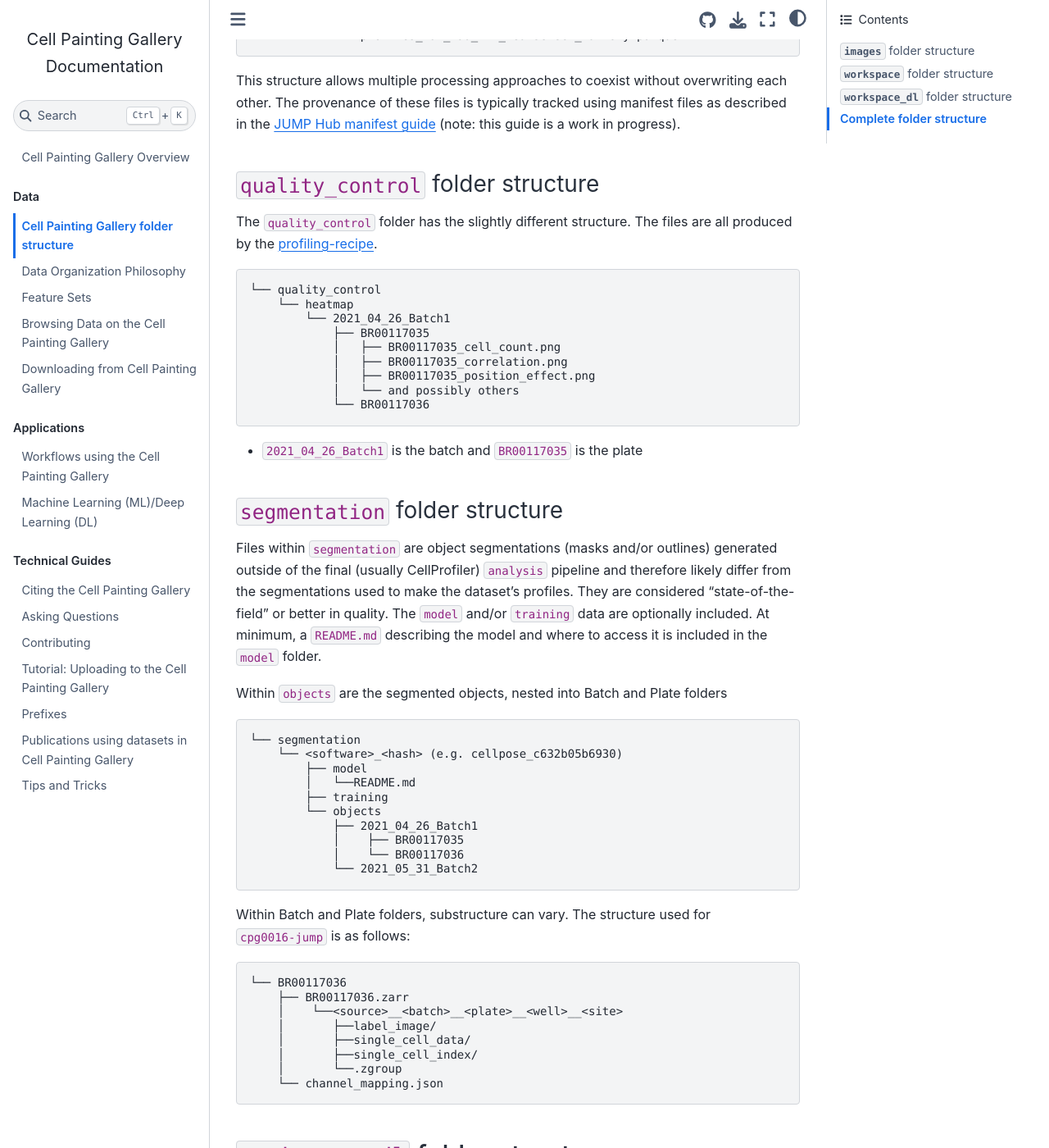
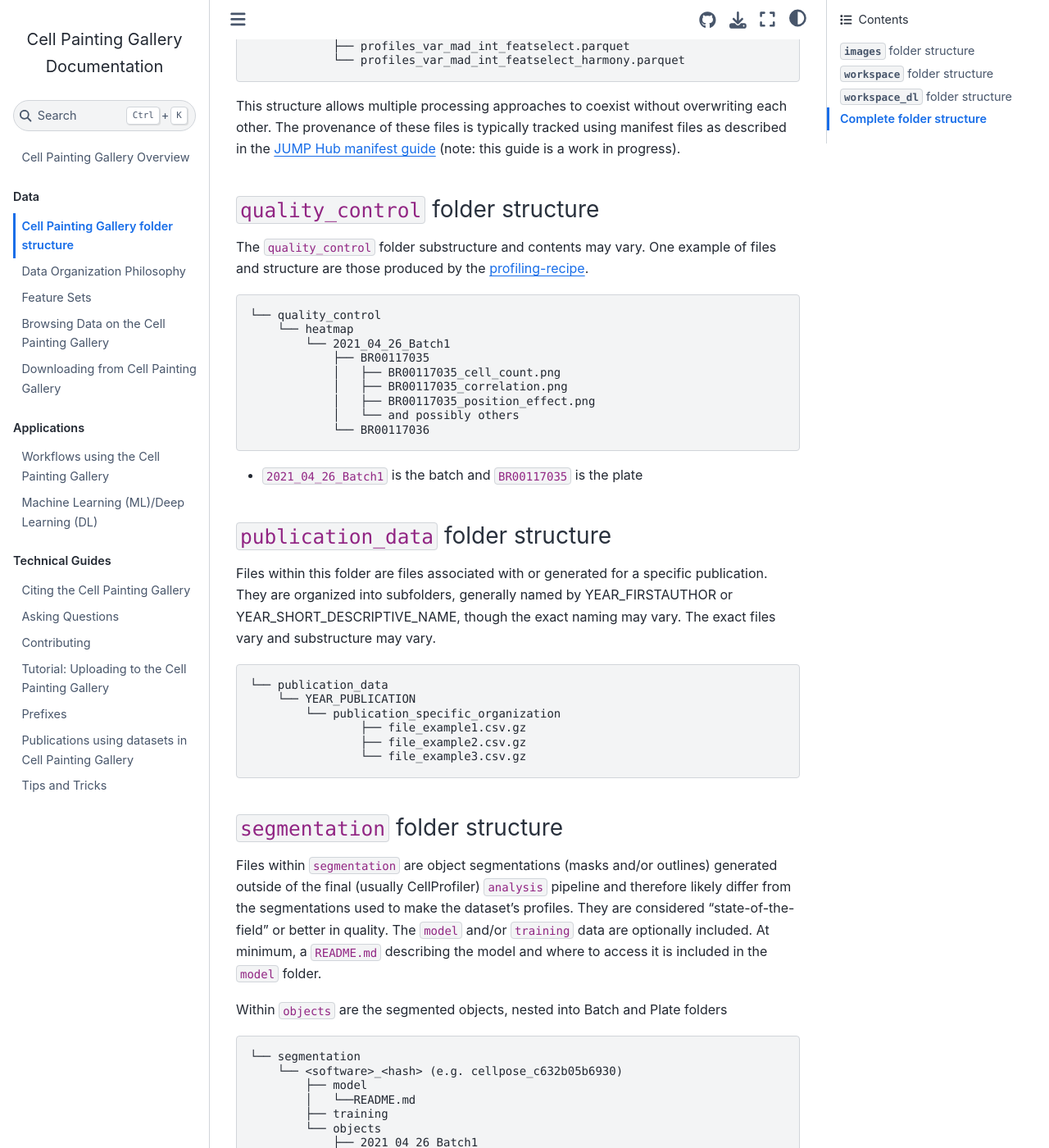
Before and after one commit to broadinstitute/cellpainting-gallery, a Jupyter Book: the page built from documentation/data_structure.md, in a window 1280 px wide and 1400 px high, scrolled down 12808 px. Shown: the whole window at 82% size. Built offline with Jupyter Book 1.0.4 settings and Sphinx 7.4.7 and the Sphinx Book theme 1.1.4, drawn with Linux system fonts in a browser that asks for light colours; pages that are not in the unit, such as notebooks, are missing from menus; some of the changed text lies outside the part shown.

Commit message:
add publication_data

````diff
--- a/documentation/data_structure.md
+++ b/documentation/data_structure.md
@@ -201,7 +201,7 @@ Let's look under the `workspace` folder.
 Everything but images lives here.
 These folders are produced when following the data processing steps in the [Image-based Profiling Handbook](https://cytomining.github.io/profiling-handbook/).
 Below are the minimally required top-level folders under `workspace`.
-Note that some experiments may generate additional categories of data/metadata and these should be uploaded to the `workspace` folder in their own folder/s.
+Note that some experiments may generate additional categories of data/metadata and these are uploaded to the `workspace` folder in their own folder/s.
 
 ```
 cellpainting-gallery/
@@ -223,12 +223,13 @@ cellpainting-gallery/
 - `metadata_harmonized`: contains metadata that has been harmonized across the CPG
 - `profiles`: contains a set of well-level profiles files (one set per plate). The set comprises different stages of the CSV files produced when running the profiling recipe, as well as other output.
 
-Examples of additional optional folders you may upload to `workspace` include:
+Examples of additional optional folders you may find in `workspace` include:
 
 - `assaydev`: work use to test/optimize segmentation parameters
 - `embeddings`: embeddings generated from deep learning models
 - `pipelines`: the CellProfiler .cppipe or .cpproj files used
 - `profiles_assembled`: versioned profiles processed across multiple batches or sources
+- `publication_data`: additional data generated for a specific publication
 - `qc`: quality control data
 - `segmentation`: optimized segmentations generated independently of the `analysis` pipeline
 - `software`: scripts used while handling the batch
@@ -437,8 +438,8 @@ The provenance of these files is typically tracked using manifest files as descr
 
 ### `quality_control` folder structure
 
-The `quality_control` folder has the slightly different structure.
-The files are all produced by the [profiling-recipe](https://github.com/jump-cellpainting/profiling-recipe#files-generated).
+The `quality_control` folder substructure and contents may vary.
+One example of files and structure are those produced by the [profiling-recipe](https://github.com/jump-cellpainting/profiling-recipe#files-generated).
 
 ```
 └── quality_control
@@ -453,6 +454,21 @@ The files are all produced by the [profiling-recipe](https://github.com/jump-cel
 ```
 
 - `2021_04_26_Batch1` is the batch and `BR00117035` is the plate
+
+### `publication_data` folder structure
+
+Files within this folder are files associated with or generated for a specific publication.
+They are organized into subfolders, generally named by YEAR_FIRSTAUTHOR or YEAR_SHORT_DESCRIPTIVE_NAME, though the exact naming may vary.
+The exact files vary and substructure may vary.
+
+```
+└── publication_data
+    └── YEAR_PUBLICATION
+        └── publication_specific_organization
+                ├── file_example1.csv.gz
+                ├── file_example2.csv.gz
+                └── file_example3.csv.gz
+```
 
 ### `segmentation` folder structure
 
````
